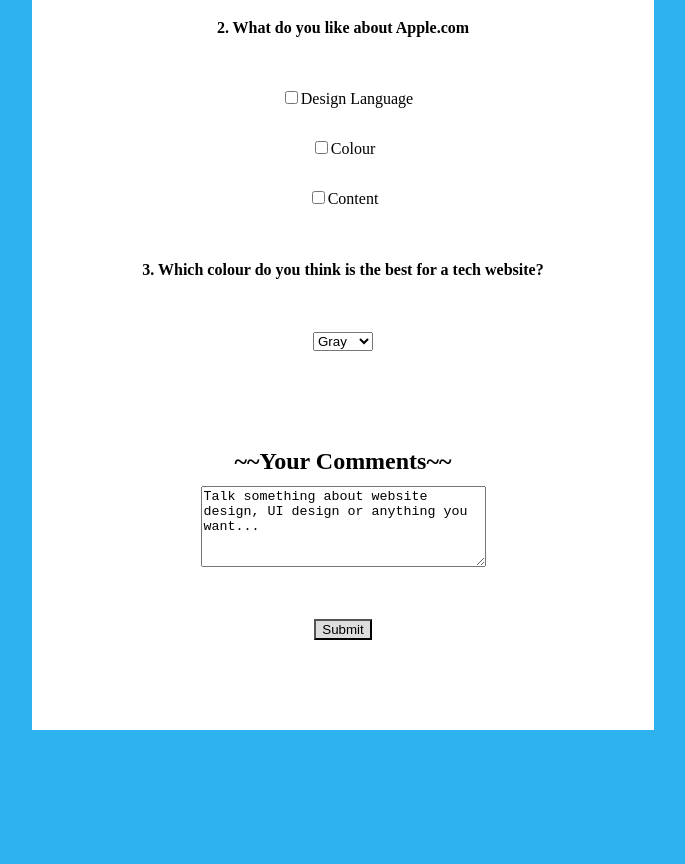
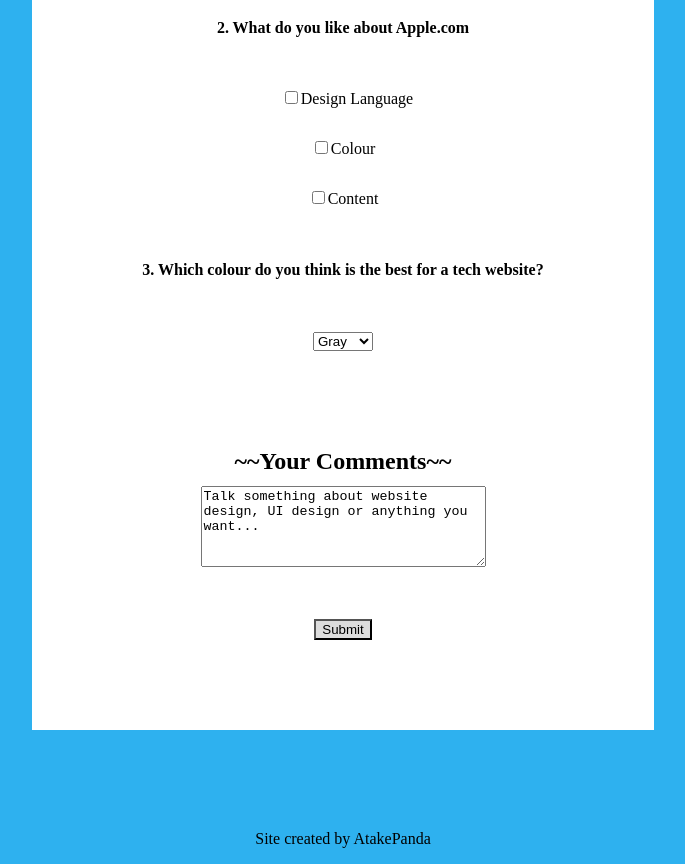
Before and after one commit to yifany-github/yyf.github.io, a plain HTML site: page index.html in a window 1280 px wide. Shown: the part 1312-2176 px from the top of the page, without its empty margins (297-982 px from the left). Before the commit the page ends 2142 px from the top, so only its background shows below. Drawn offline with Linux system fonts and the light colour scheme.

Commit message:
Update index.html

```diff
--- a/index.html
+++ b/index.html
@@ -125,6 +125,8 @@ Talk something about website design, UI design or anything you want...
 
 </div>
 </div>
-
+<footer>
+    <p>Site created by AtakePanda</p>
+  </footer>
 </body>
 </html>
```
